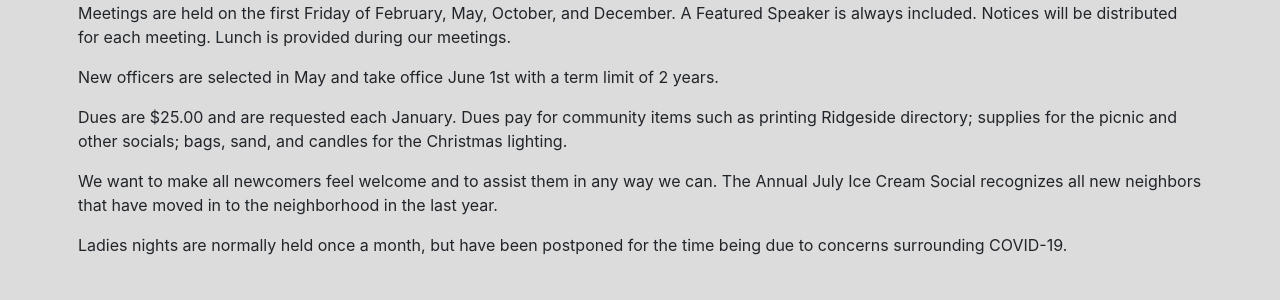
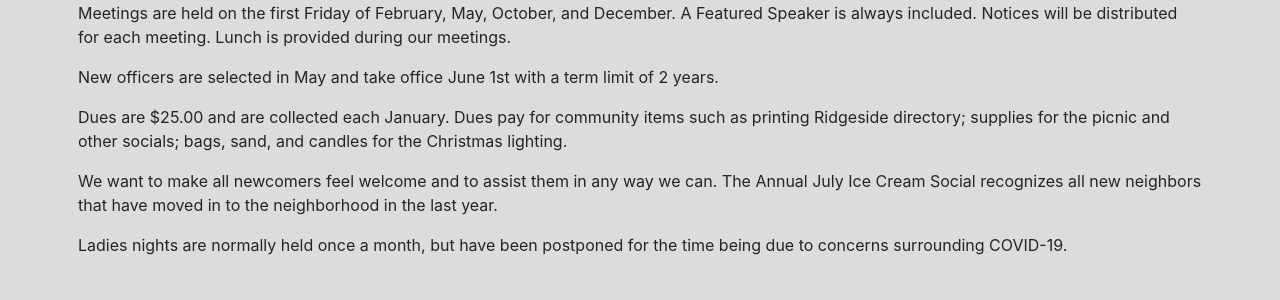
Before and after one commit to chastain/ridgeside.net, a PHP site: page /communityclub.php in a window 1280 px wide. Shown: the part 203-503 px from the top of the page. Run offline with PHP 8.4, Linux system fonts and the light colour scheme.

Commit message:
A couple other text updates

```diff
--- a/www/communityclub.php
+++ b/www/communityclub.php
@@ -27,7 +27,7 @@
   <p class="text-left">All Shepherd Hills and Crescent Park residents are welcome. </p>
   <p class="text-left">Meetings are held on the first Friday of February, May, October, and December. A Featured Speaker is always included. Notices will be distributed for each meeting. Lunch is provided during our meetings.</p>
   <p class="text-left">New officers are selected in May and take office June 1st with a term limit of 2 years. </p>
-  <p class="text-left">Dues are $25.00 and are requested each January. Dues pay for community items such as printing Ridgeside directory; supplies for the picnic and other socials; bags, sand, and candles for the Christmas lighting. </p>
+  <p class="text-left">Dues are $25.00 and are collected each January. Dues pay for community items such as printing Ridgeside directory; supplies for the picnic and other socials; bags, sand, and candles for the Christmas lighting. </p>
   <p class="text-left">We want to make all newcomers feel welcome and to assist them in any way we can. The Annual July Ice Cream Social recognizes all new neighbors that have moved in to the neighborhood in the last year.  </p>
   <p class="text-left">Ladies nights are normally held once a month, but have been postponed for the time being due to concerns surrounding COVID-19.</p>
 
--- a/www/gallery.php
+++ b/www/gallery.php
@@ -95,7 +95,7 @@
           <div class="caption">
             <h2 class="text-center">Community Club</h2>
             <p class="text-left">All Shepherd Hills and Crescent Park residents are welcome to participate in community club activities. Meetings are held on the first Friday of February, May, October, and December. A Featured Speaker is always included. Notices are distributed before each meeting. Lunch is provided during our meetings.</p>
-            <p class="text-left">New officers are selected in May and take office June 1st with a term limit of 2 years. Dues are $25.00 and are requested each January. Dues pay for community items such as printing Ridgeside directory; supplies for the picnic and other socials; bags, sand, and candles for the Christmas lighting.
+            <p class="text-left">New officers are selected in May and take office June 1st with a term limit of 2 years. Dues are $25.00 and are collected each January. Dues pay for community items such as printing Ridgeside directory; supplies for the picnic and other socials; bags, sand, and candles for the Christmas lighting.
             <a href="communityclub.php" role="button">Learn More</a>
             </p>
           </div>
```
